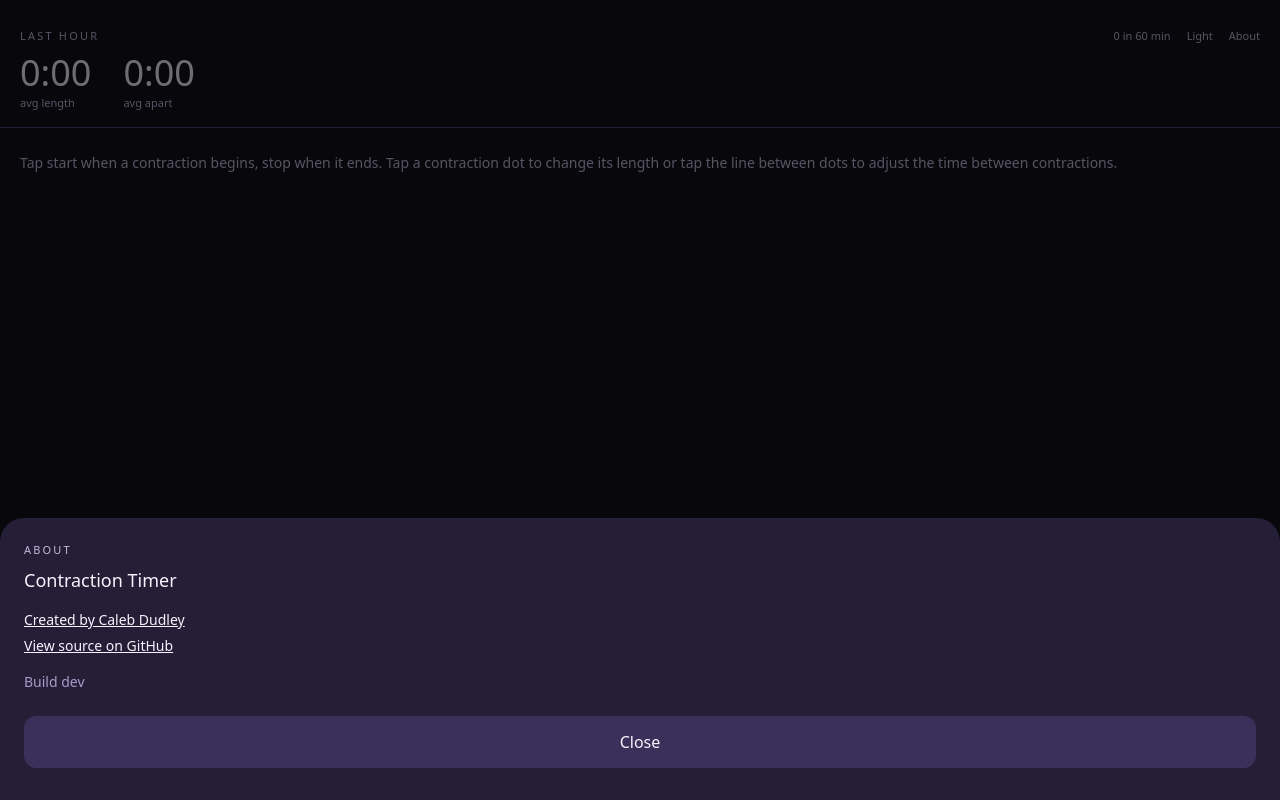
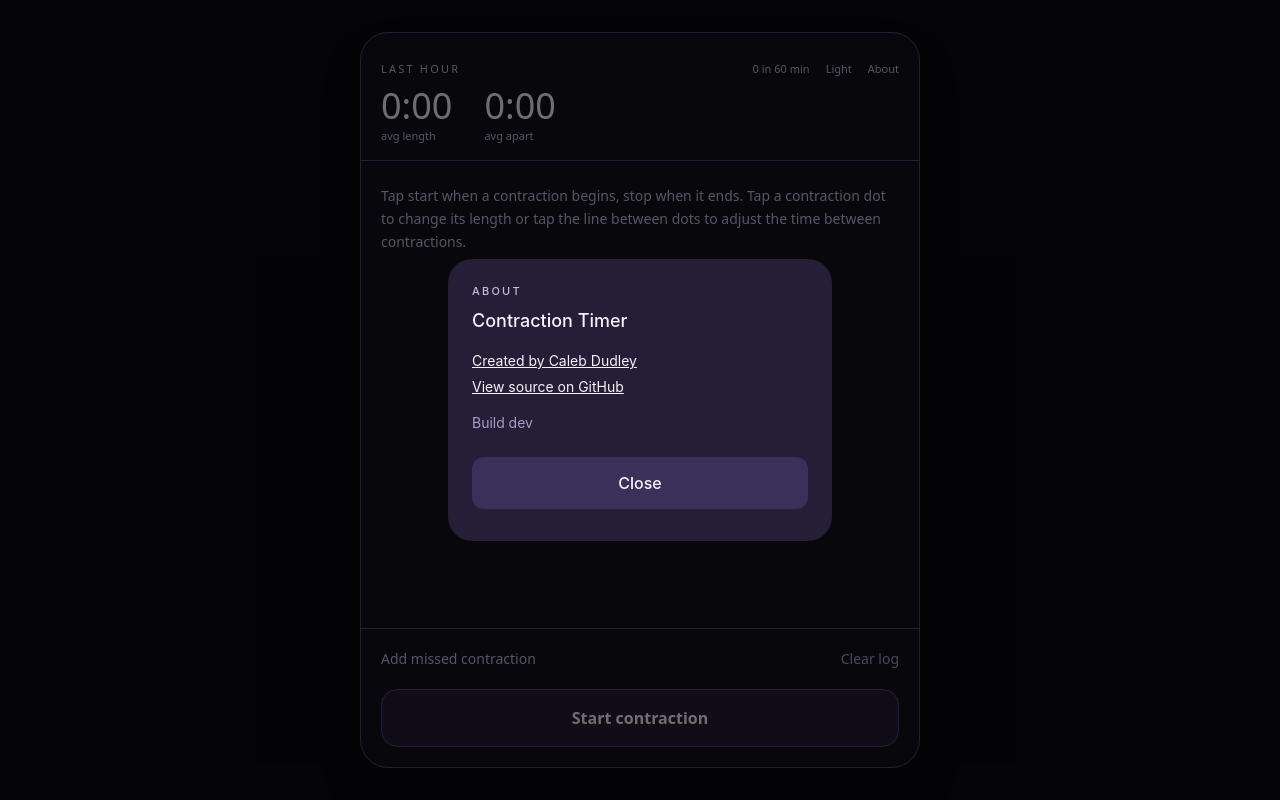
Before and after one commit to ca1ebd/contraction-timer, a React (Vite) app: page / in a window 1280 px wide. Both pictures are taken after a click on the button "About". Built offline with nearby package versions, Linux system fonts and the light colour scheme.

Commit message:
Cap desktop layout to a centered card instead of full-bleed (#9)

```diff
--- a/src/ContractionTimer.tsx
+++ b/src/ContractionTimer.tsx
@@ -22,6 +22,7 @@
 
 type ThemeColors = {
   bg: string;
+  backdrop: string;
   surface: string;
   chip: string;
   press: string;
@@ -37,6 +38,7 @@
 const THEMES: Record<Theme, ThemeColors> = {
   dark: {
     bg: "#12101a",
+    backdrop: "#08070d",
     surface: "#241e36",
     chip: "#241e36",
     press: "#3a3059",
@@ -50,6 +52,7 @@
   },
   light: {
     bg: "#fdf8f9",
+    backdrop: "#e6dee1",
     surface: "#ffffff",
     chip: "#efdee4",
     press: "#f0e6ea",
@@ -214,22 +217,28 @@
   `;
 
   if (!loaded) {
-    return <div className="h-dvh" style={{ background: T.bg }} />;
+    return <div className="h-dvh" style={{ background: T.backdrop }} />;
   }
 
   return (
     <div
-      className="ct-root h-dvh flex flex-col select-none"
+      className="h-dvh flex flex-col md:items-center md:justify-center md:p-8"
+      style={{ background: T.backdrop }}
+    >
+      <style>{css}</style>
+
+      <div className="w-full flex-1 min-h-0 flex md:max-w-[1200px] md:items-center md:justify-center">
+        <div
+          className="ct-root w-full h-full min-h-0 flex flex-col select-none md:max-w-[560px] md:h-[min(880px,calc(100dvh-4rem))] md:rounded-[28px] md:border md:shadow-2xl md:overflow-hidden"
           style={{
             fontFamily: "ui-sans-serif, system-ui, -apple-system, sans-serif",
             paddingTop: "env(safe-area-inset-top)",
             paddingBottom: "env(safe-area-inset-bottom)",
             paddingLeft: "env(safe-area-inset-left)",
             paddingRight: "env(safe-area-inset-right)",
+            borderColor: T.line,
           }}
         >
-      <style>{css}</style>
-
           <div className="shrink-0 px-5 pt-6 pb-4 border-b ct-border">
             <div className="flex items-center justify-between">
               <span className="ct-muted text-[11px] uppercase tracking-[0.2em] font-medium">
@@ -349,15 +358,17 @@
               {runningStart != null ? "Stop" : "Start contraction"}
             </button>
           </div>
+        </div>
+      </div>
 
       {edit && (
         <div
-          className="fixed inset-0 flex items-end"
+          className="fixed inset-0 flex items-end md:items-center md:justify-center"
           style={{ background: "rgba(0,0,0,0.55)" }}
           onClick={() => setEdit(null)}
         >
           <div
-            className="ct-surface w-full rounded-t-3xl p-6"
+            className="ct-surface w-full rounded-t-3xl p-6 md:max-w-sm md:rounded-3xl"
             style={{ color: T.text, paddingBottom: "calc(2rem + env(safe-area-inset-bottom))" }}
             onClick={(e) => e.stopPropagation()}
           >
@@ -405,12 +416,12 @@
 
       {showAbout && (
         <div
-          className="fixed inset-0 flex items-end"
+          className="fixed inset-0 flex items-end md:items-center md:justify-center"
           style={{ background: "rgba(0,0,0,0.55)" }}
           onClick={() => setShowAbout(false)}
         >
           <div
-            className="ct-surface w-full rounded-t-3xl p-6"
+            className="ct-surface w-full rounded-t-3xl p-6 md:max-w-sm md:rounded-3xl"
             style={{ color: T.text, paddingBottom: "calc(2rem + env(safe-area-inset-bottom))" }}
             onClick={(e) => e.stopPropagation()}
           >
```
Lines whose indentation alone changed are shown as unchanged.
